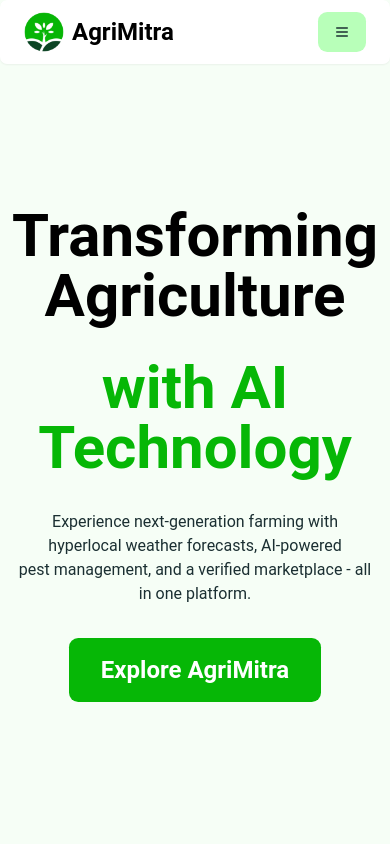
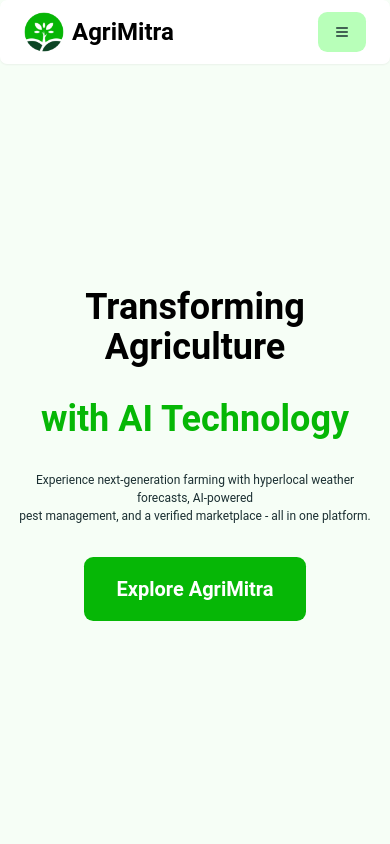
Before and after one commit to Basharkhan7776/AgriMitra, a React (Vite) app in the folder web/: page / in a window 390 px wide. Shown: the top 844 px of the page. Built offline with nearby package versions, Linux system fonts and the light colour scheme; no server answers.

Commit message:
Update Home page layout and styling; optimize text sizes and spacing; replace logo image

```diff
--- a/web/src/pages/Home.tsx
+++ b/web/src/pages/Home.tsx
@@ -8,18 +8,18 @@
 import { useNavigate } from "react-router-dom";
 
 function Home() {
-  const navigate=useNavigate()
+  const navigate = useNavigate()
   return (
     <div className="w-full flex flex-col items-center justify-center scroll-smooth  snap snap-y snap-mandatory">
-      <NavBarHome mainButtonSite="/register" mainButtonText="Get Started" homePage={true}/>
+      <NavBarHome mainButtonSite="/register" mainButtonText="Get Started" homePage={true} />
       <div id="home" className="mt-8 w-full h-screen flex lg:flex-row flex-col gap-4 justify-around snap-center snap-mandatory">
-        <div className="flex h-full flex-col p-4 justify-center items-center gap-8  md:backdrop-blur-sm lg:backdrop-blur-none">
-          <h1 className="text-6xl text-center font-bold  text-black">Transforming Agriculture</h1>
-          <h1 className="text-6xl text-center font-semibold text-primary">with AI Technology</h1>
-          <p className="text-center text-secondary-foreground">Experience next-generation farming with hyperlocal weather forecasts, AI-powered <br />
+        <div className="flex h-full flex-col p-4 justify-center items-center gap-8  md:backdrop-blur-sm  lg:backdrop-blur-none">
+          <h1 className="text-4xl sm:text-6xl text-center font-bold  text-black">Transforming Agriculture</h1>
+          <h1 className="text-4xl sm:text-6xl text-center font-semibold text-primary">with AI Technology</h1>
+          <p className="text-[12px] sm:text-lg text-center text-secondary-foreground">Experience next-generation farming with hyperlocal weather forecasts, AI-powered <br />
             pest management, and a verified marketplace - all in one platform. </p>
           <div className="flex justify-center">
-            <Button onClick={()=>{navigate("/register")}} className="text-2xl p-8 font-semibold">Explore AgriMitra</Button>
+            <Button onClick={() => { navigate("/register") }} className="text-xl sm:text-2xl p-8 font-semibold">Explore AgriMitra</Button>
           </div>
         </div>
         <div className="lg:p-12 p-2 hidden absolute lg:static -z-10 sm:flex justify-center items-center">
@@ -70,7 +70,7 @@
             <h1 className="text-center text-2xl font-semibold">See AgriMitra in Action</h1>
             <p className="text-center">Watch how our platform transforms traditional farming practices</p>
           </div>
-          <img src={DemoVideoMock} alt="demo video" className="rounded-lg h-auto md:h-[70%]"/>
+          <img src={DemoVideoMock} alt="demo video" className="rounded-lg h-auto md:h-[70%]" />
         </Card>
       </div>
       <div id="contact" className="bg-primary w-full flex flex-col py-16 gap-8 justify-center items-center snap-center snap-mandatory">
@@ -83,7 +83,7 @@
           <Button className="text-xl p-7 text-white" variant={"outline"}  >Contact Sales</Button>
         </div>
       </div>
-      <FooterMain/>
+      <FooterMain />
     </div>
   )
 }
```
Also changed, not shown: web/public/images/Logo.png. Lines whose indentation alone changed are shown as unchanged.
